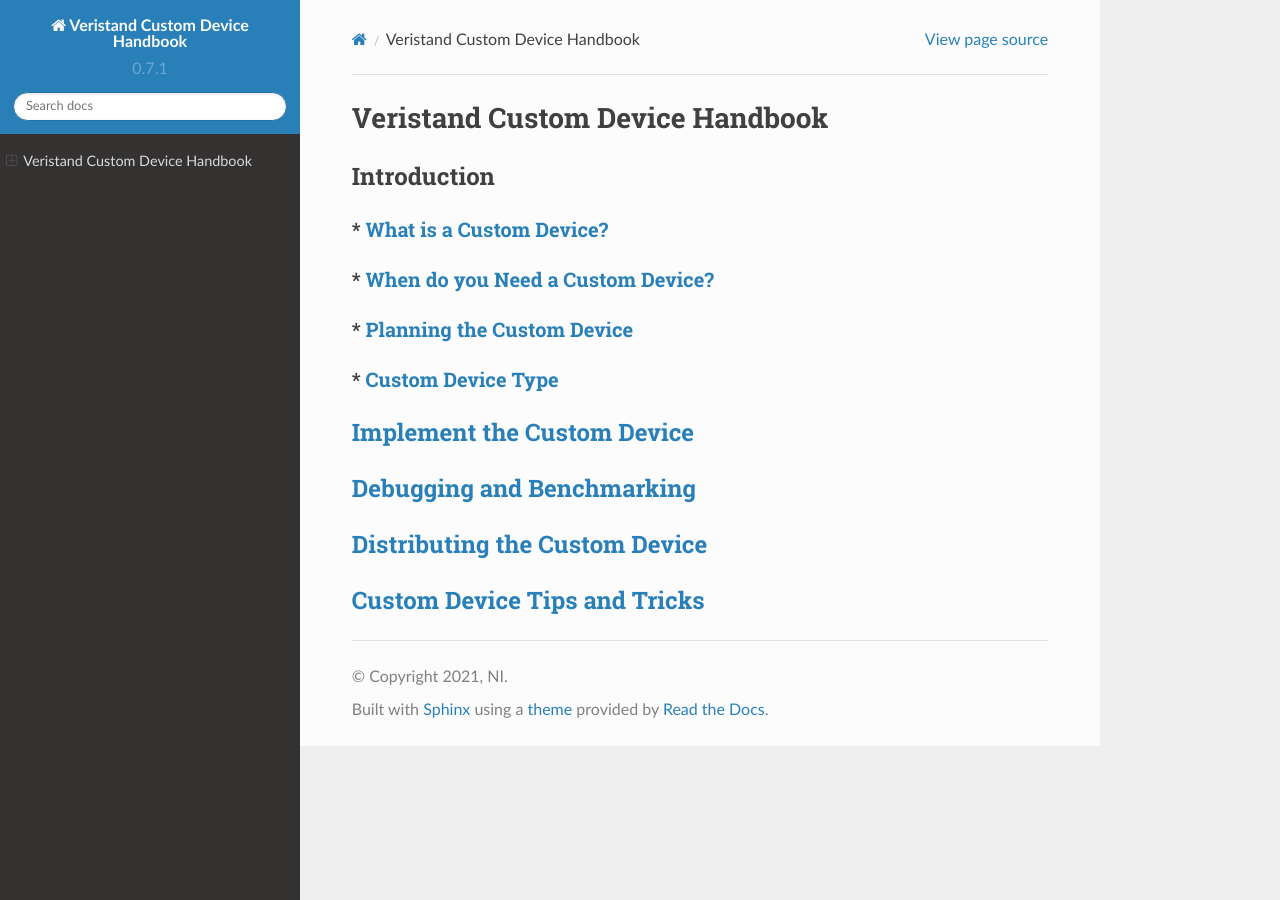
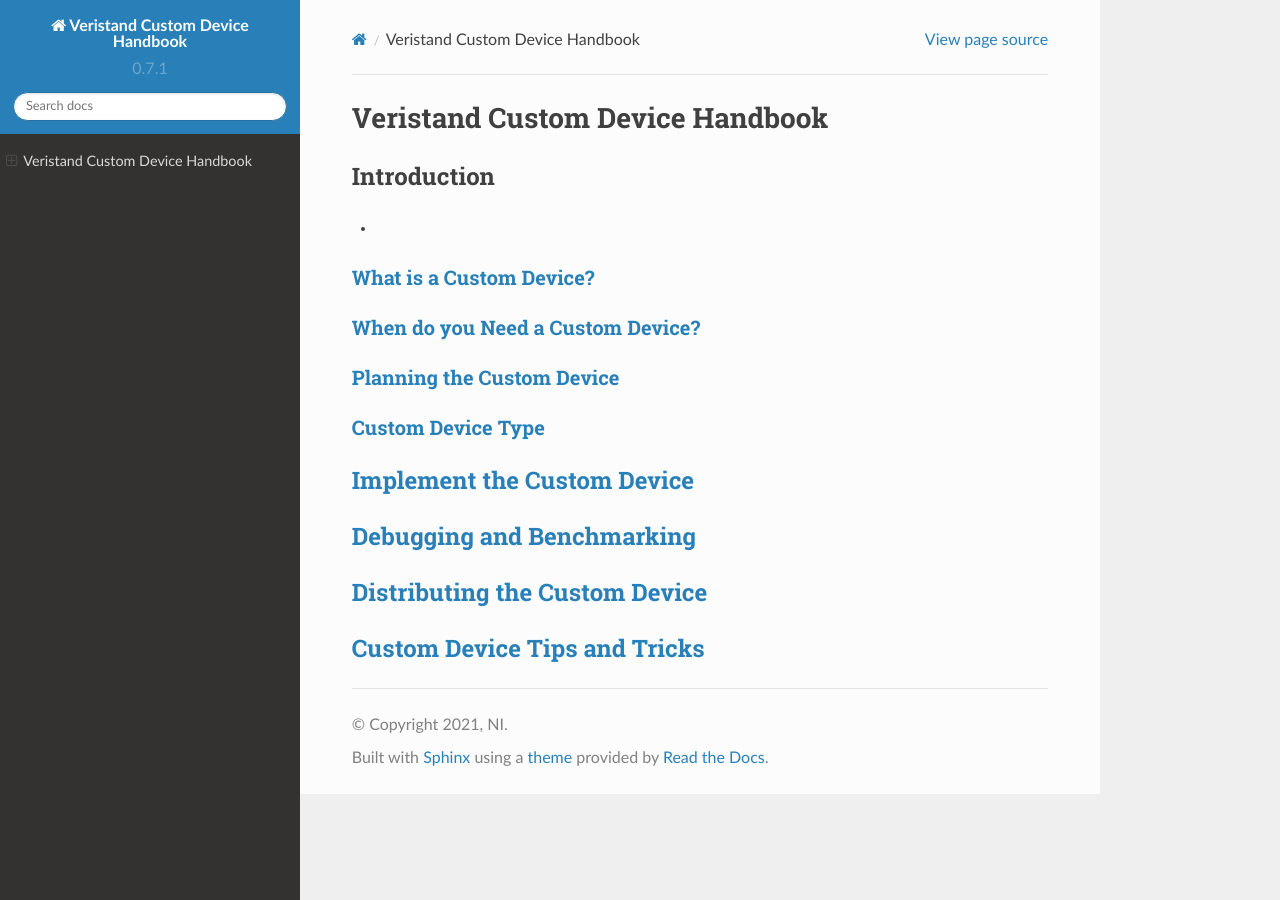
Before and after one commit to ni/niveristand-custom-device-handbook, a Sphinx documentation site: the page built from docs/index.md, in a window 1280 px wide. Built offline with Sphinx 7.4.7 and the Read the Docs theme 2.0.0, drawn with Linux system fonts in a browser that asks for light colours.

Commit message:
commit 20

```diff
--- a/docs/index.md
+++ b/docs/index.md
@@ -5,13 +5,13 @@
 
 #### Introduction
 
-##### * [What is a Custom Device?](WhatIsACustomDevice.md)
+- ##### [What is a Custom Device?](WhatIsACustomDevice.md)
 
-##### * [When do you Need a Custom Device?](WhenDoYouNeedACD.md)
+- ##### [When do you Need a Custom Device?](WhenDoYouNeedACD.md)
 
-##### * [Planning the Custom Device](PlanningTheCustomDevice.md)
+- ##### [Planning the Custom Device](PlanningTheCustomDevice.md)
 
-##### * [Custom Device Type](Custom_Device_Types.md)
+- ##### [Custom Device Type](Custom_Device_Types.md)
 
 #### [Implement the Custom Device](ImplementTheCustomDevice.md)
 
```
